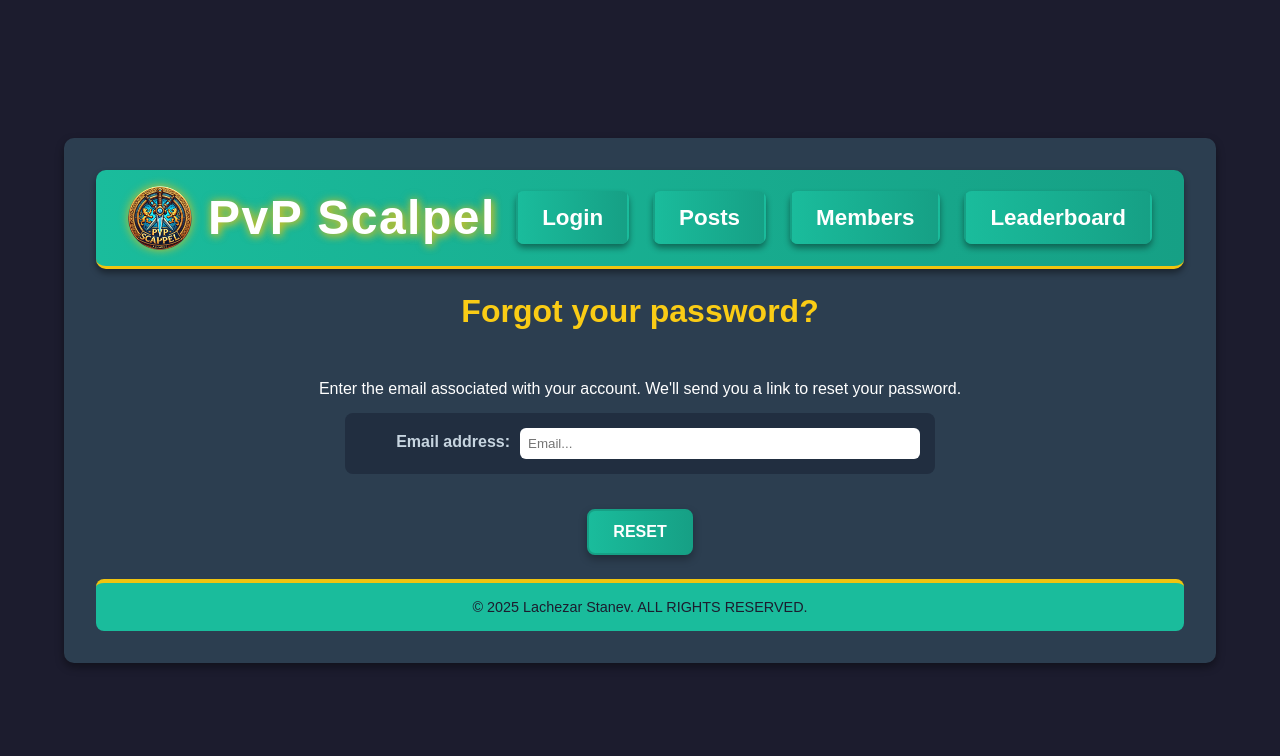
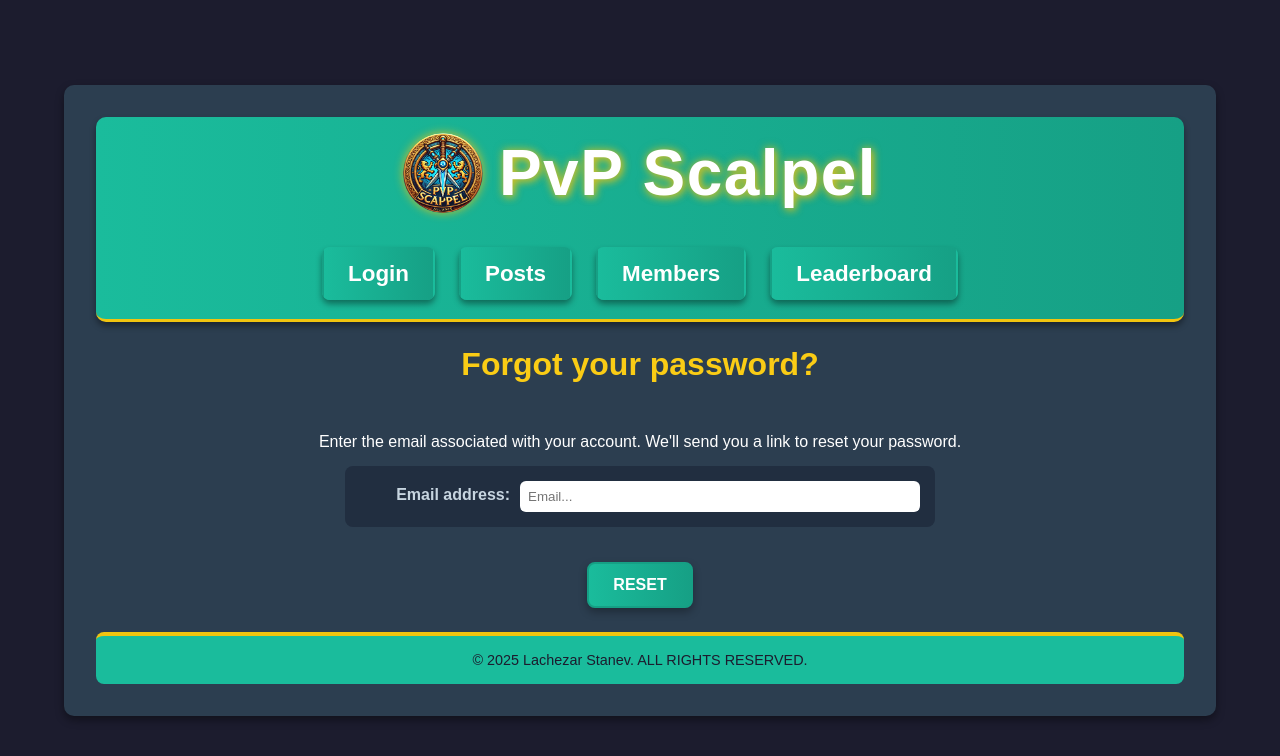
Before and after one commit to lStanev00/PvP-Scalpel-FrontEnd, a React (Vite) app: page /reset/password in a window 1280 px wide. Shown: the top 756 px of the page. Built offline with nearby package versions, Linux system fonts and the light colour scheme; no server answers.

Commit message:
header UX tweaks to suiot the new nav buttons

```diff
--- a/src/Styles/main.css
+++ b/src/Styles/main.css
@@ -33,6 +33,7 @@ body {
 /* Header Navigation Styling */
 .header {
     display: flex;
+    flex-direction: column;
     justify-content: space-between;
     align-items: center;
     background: linear-gradient(90deg, #1abc9c, #16a085);
@@ -48,7 +49,7 @@ body {
 .logo {
     display: flex;
     align-items: center;
-    font-size: 3rem;
+    font-size: 4rem;
     font-weight: bold;
     color: #ffffff;
     text-shadow: 2px 2px 8px rgba(241, 196, 15, 0.8),
@@ -56,6 +57,7 @@ body {
     letter-spacing: 1.5px;
     cursor: pointer;
     transition: all 0.4s ease-in-out;
+    margin-bottom: 2rem;
 }
 
 .logo:hover {
@@ -65,8 +67,8 @@ body {
 }
 
 .logo-img {
-    width: 4rem;
-    height: 4rem;
+    width: 5rem;
+    height: 5rem;
     margin-right: 1rem;
     border-radius: 50%;
     box-shadow: 0 0 10px rgba(241, 196, 15, 0.8);
@@ -579,3 +581,7 @@ td>b {
     color: #1c1c2e;
     transition: background-color 0.3s ease, color 0.3s ease;
 }
+
+.navbar {
+    margin: 1rem;
+}
```
